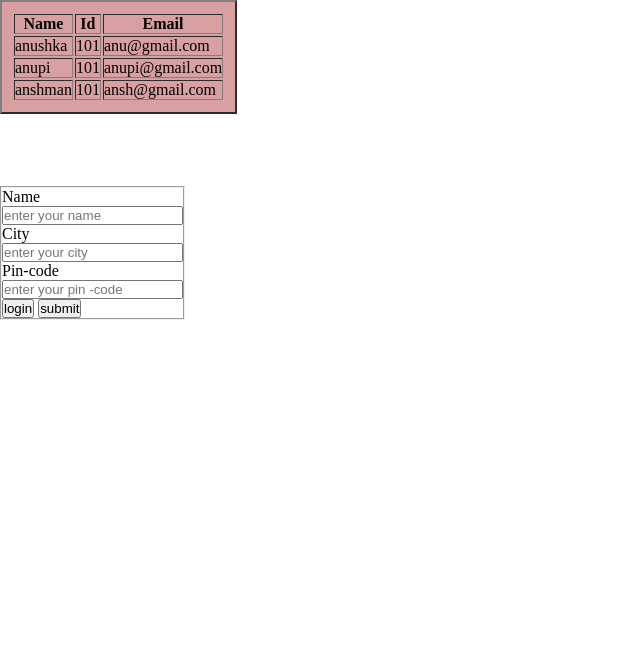
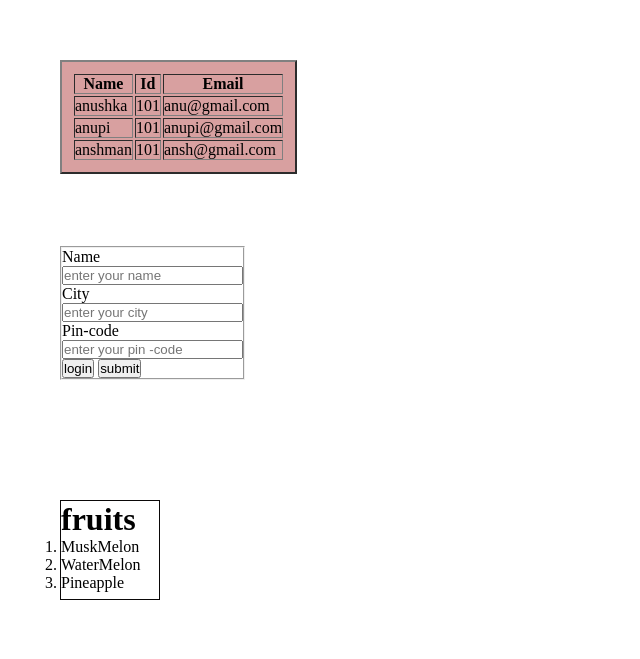
Before and after one commit to JuleePandey/First-Project, a PHP site: page / in a window 1280 px wide. Shown: the top 659 px of the page, without its empty margins (0-640 px from the left). Run offline with PHP 8.4, Linux system fonts and the light colour scheme.

Commit message:
this is update file

```diff
--- a/assets/css/style.css
+++ b/assets/css/style.css
@@ -3,7 +3,9 @@
     padding: 0px;
     margin: 0px;
 }
-
+ body{
+    padding: 60px;
+ }
 
 table{
     background-color: rgb(216, 160, 160);
@@ -13,3 +15,8 @@ table{
     width: 100px;
     height: 200px;
  }
+ ol{
+    border: 1px solid rgb(10, 8, 8);
+    width: 100px;
+    height: 100px;
+ }
--- a/index.html
+++ b/index.html
@@ -39,5 +39,12 @@
         <button>submit</button>
     </FIeldset>
     </form>
+    <br><br><br>
+    <ol>
+        <h1>fruits</h1>
+        <li>MuskMelon</li>
+        <li>WaterMelon</li>
+        <li>Pineapple</li>
+    </ol>
 </body>
 </html>
```
